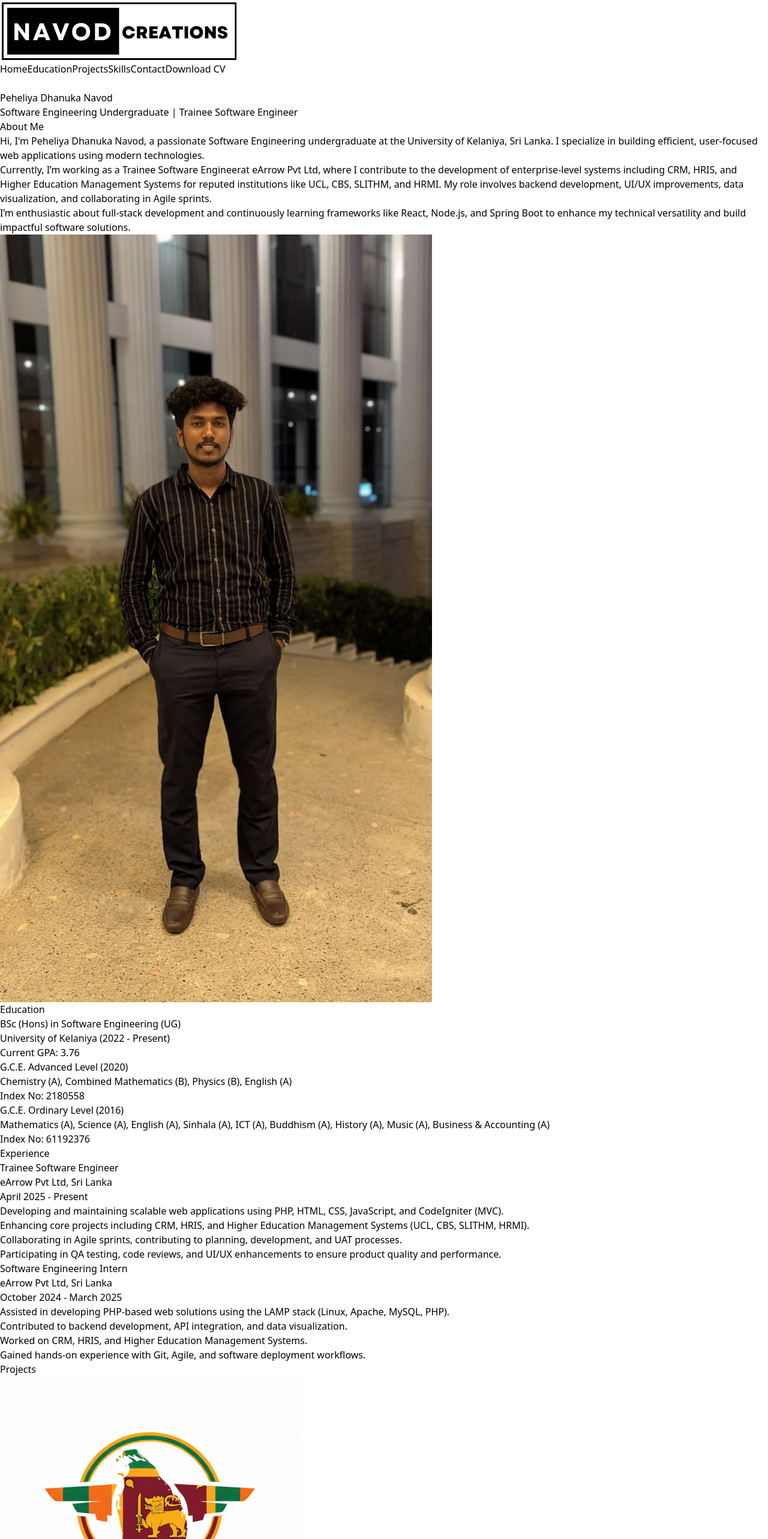
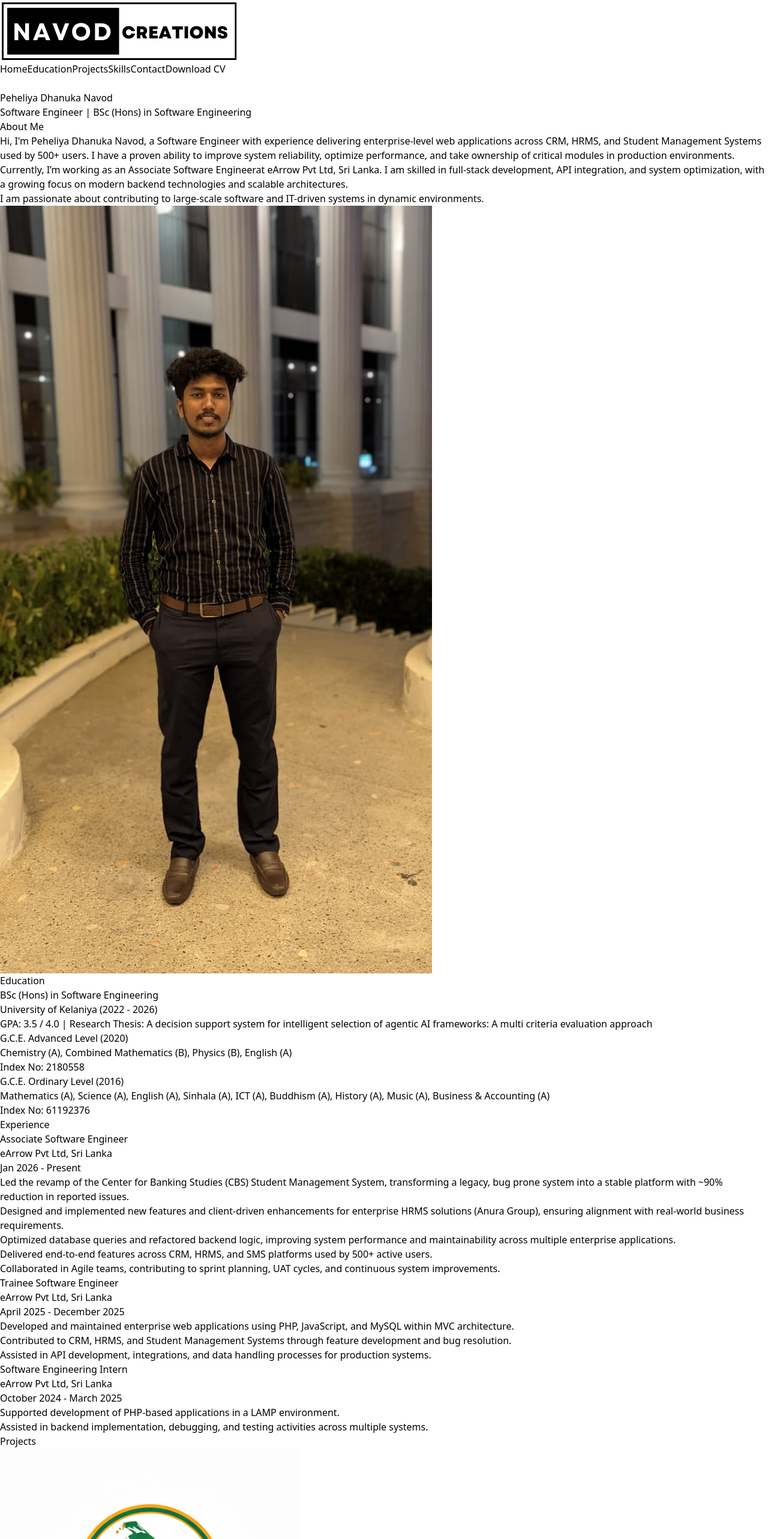
Before and after one commit to peheliyanavod/React-Portfolio, a React (Vite) app: page / in a window 1280 px wide. Shown: the top 2566 px of the page at 60% size. Built offline with nearby package versions, Linux system fonts and the light colour scheme.

Commit message:
feat: update profile details, experience, and education

```diff
--- a/src/components/About.jsx
+++ b/src/components/About.jsx
@@ -20,19 +20,14 @@ const About = () => {
       >
         <p className="mb-4">
           Hi, I'm <span className="text-cyan-400 font-semibold">Peheliya Dhanuka Navod</span>,
-          a passionate Software Engineering undergraduate at the University of Kelaniya, Sri Lanka.
-          I specialize in building efficient, user-focused web applications using modern technologies.
+          a Software Engineer with experience delivering enterprise-level web applications across CRM, HRMS, and Student Management Systems used by 500+ users. I have a proven ability to improve system reliability, optimize performance, and take ownership of critical modules in production environments.
         </p>
         <p className="mb-4">
-          Currently, I’m working as a <span className="text-cyan-400 font-semibold">Trainee Software Engineer</span>
-          at <span className="text-cyan-400 font-semibold">eArrow Pvt Ltd</span>, where I contribute to the
-          development of enterprise-level systems including CRM, HRIS, and Higher Education Management Systems
-          for reputed institutions like UCL, CBS, SLITHM, and HRMI. My role involves backend development,
-          UI/UX improvements, data visualization, and collaborating in Agile sprints.
+          Currently, I’m working as an <span className="text-cyan-400 font-semibold">Associate Software Engineer</span>
+          at <span className="text-cyan-400 font-semibold">eArrow Pvt Ltd</span>, Sri Lanka. I am skilled in full-stack development, API integration, and system optimization, with a growing focus on modern backend technologies and scalable architectures.
         </p>
         <p>
-          I’m enthusiastic about full-stack development and continuously learning frameworks like
-          React, Node.js, and Spring Boot to enhance my technical versatility and build impactful software solutions.
+          I am passionate about contributing to large-scale software and IT-driven systems in dynamic environments.
         </p>
       </motion.div>
     </section>
--- a/src/components/Education.jsx
+++ b/src/components/Education.jsx
@@ -3,9 +3,9 @@ import { motion } from "framer-motion";
 const Education = () => {
   const cards = [
     {
-      title: "BSc (Hons) in Software Engineering (UG)",
-      subtitle: "University of Kelaniya (2022 - Present)",
-      detail: "Current GPA: 3.76",
+      title: "BSc (Hons) in Software Engineering",
+      subtitle: "University of Kelaniya (2022 - 2026)",
+      detail: "GPA: 3.5 / 4.0 | Research Thesis: A decision support system for intelligent selection of agentic AI frameworks: A multi criteria evaluation approach",
     },
     {
       title: "G.C.E. Advanced Level (2020)",
--- a/src/components/Experience.jsx
+++ b/src/components/Experience.jsx
@@ -2,14 +2,25 @@ import { motion } from "framer-motion";
 
 const experiences = [
   {
+    role: "Associate Software Engineer",
+    company: "eArrow Pvt Ltd, Sri Lanka",
+    duration: "Jan 2026 - Present",
+    description: [
+      "Led the revamp of the Center for Banking Studies (CBS) Student Management System, transforming a legacy, bug prone system into a stable platform with ~90% reduction in reported issues.",
+      "Designed and implemented new features and client-driven enhancements for enterprise HRMS solutions (Anura Group), ensuring alignment with real-world business requirements.",
+      "Optimized database queries and refactored backend logic, improving system performance and maintainability across multiple enterprise applications.",
+      "Delivered end-to-end features across CRM, HRMS, and SMS platforms used by 500+ active users.",
+      "Collaborated in Agile teams, contributing to sprint planning, UAT cycles, and continuous system improvements."
+    ]
+  },
+  {
     role: "Trainee Software Engineer",
     company: "eArrow Pvt Ltd, Sri Lanka",
-    duration: "April 2025 - Present",
+    duration: "April 2025 - December 2025",
     description: [
-      "Developing and maintaining scalable web applications using PHP, HTML, CSS, JavaScript, and CodeIgniter (MVC).",
-      "Enhancing core projects including CRM, HRIS, and Higher Education Management Systems (UCL, CBS, SLITHM, HRMI).",
-      "Collaborating in Agile sprints, contributing to planning, development, and UAT processes.",
-      "Participating in QA testing, code reviews, and UI/UX enhancements to ensure product quality and performance."
+      "Developed and maintained enterprise web applications using PHP, JavaScript, and MySQL within MVC architecture.",
+      "Contributed to CRM, HRMS, and Student Management Systems through feature development and bug resolution.",
+      "Assisted in API development, integrations, and data handling processes for production systems."
     ]
   },
   {
@@ -17,10 +28,8 @@ const experiences = [
     company: "eArrow Pvt Ltd, Sri Lanka",
     duration: "October 2024 - March 2025",
     description: [
-      "Assisted in developing PHP-based web solutions using the LAMP stack (Linux, Apache, MySQL, PHP).",
-      "Contributed to backend development, API integration, and data visualization.",
-      "Worked on CRM, HRIS, and Higher Education Management Systems.",
-      "Gained hands-on experience with Git, Agile, and software deployment workflows."
+      "Supported development of PHP-based applications in a LAMP environment.",
+      "Assisted in backend implementation, debugging, and testing activities across multiple systems."
     ]
   }
 ];
--- a/src/components/OtherQualifications.jsx
+++ b/src/components/OtherQualifications.jsx
@@ -4,17 +4,22 @@ const qualifications = [
   {
     title: "B.Sc. (Hons) in Software Engineering",
     organization: "University of Kelaniya, Sri Lanka",
-    duration: "2021 - Present",
+    duration: "2022 - 2026",
   },
   {
-    title: "Internship in Software Engineering",
+    title: "Software Engineering Intern",
     organization: "eArrow Pvt Ltd",
     duration: "Oct 2024 - Mar 2025",
   },
   {
     title: "Trainee Software Engineer",
     organization: "eArrow Pvt Ltd",
-    duration: "Apr 2025 - Present",
+    duration: "Apr 2025 - Dec 2025",
+  },
+  {
+    title: "Associate Software Engineer",
+    organization: "eArrow Pvt Ltd",
+    duration: "Jan 2026 - Present",
   },
 ];
 
--- a/src/components/Profile.jsx
+++ b/src/components/Profile.jsx
@@ -17,7 +17,7 @@ const Profile = () => {
             Peheliya Dhanuka Navod
           </h1>
           <h2 className="text-2xl lg:text-3xl text-slate-300 mb-6">
-            Software Engineering Undergraduate | Trainee Software Engineer
+            Software Engineer | BSc (Hons) in Software Engineering
           </h2>
           <About />
         </motion.div>
```
